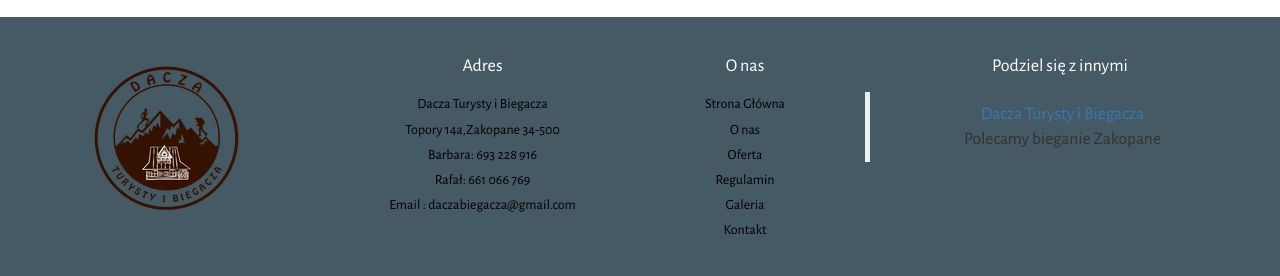
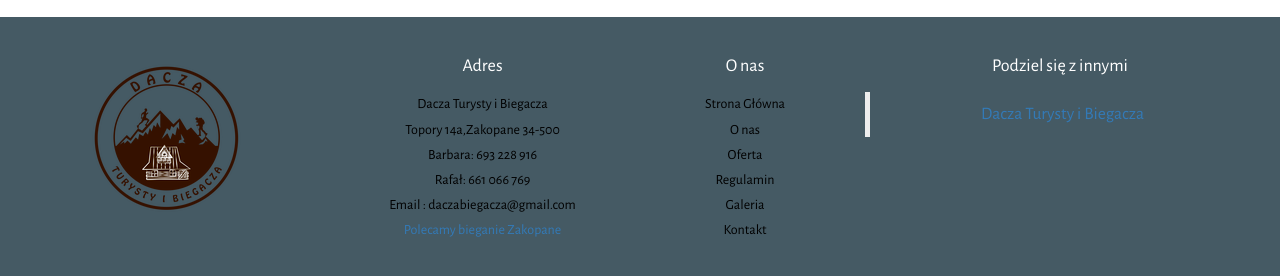
Before and after one commit to grzgrz87/grzgrz87.github.io, a plain HTML site: page index.html in a window 1280 px wide. Shown: the part 1588-1864 px from the top of the page. Drawn offline with nearby package versions, Linux system fonts and the light colour scheme; a web font is replaced by a local one.

Commit message:
Update index.html

```diff
--- a/index.html
+++ b/index.html
@@ -238,6 +238,7 @@
                 <p class="phone">Barbara: 693 228 916</p>
                 <p class="phone">Rafał: 661 066 769</p>
                 <p><span>Email : <a href="mailto:example@email.com">daczabiegacza@gmail.com</a></span></p>
+				<p><a href="https://www.daczabiegacza.pl">Polecamy bieganie Zakopane</a></p>
             </div>
         </div>
         <div class="col-md-2 footer-grid">
@@ -282,7 +283,6 @@
                     <blockquote cite="https://www.facebook.com/daczazakopane/" class="fb-xfbml-parse-ignore">
                         <a href="https://www.facebook.com/daczazakopane/">Dacza
 								Turysty i Biegacza</a><br>
-						<p>Polecamy bieganie Zakopane</p>
                     </blockquote>
                 </div>
             </div>
```
